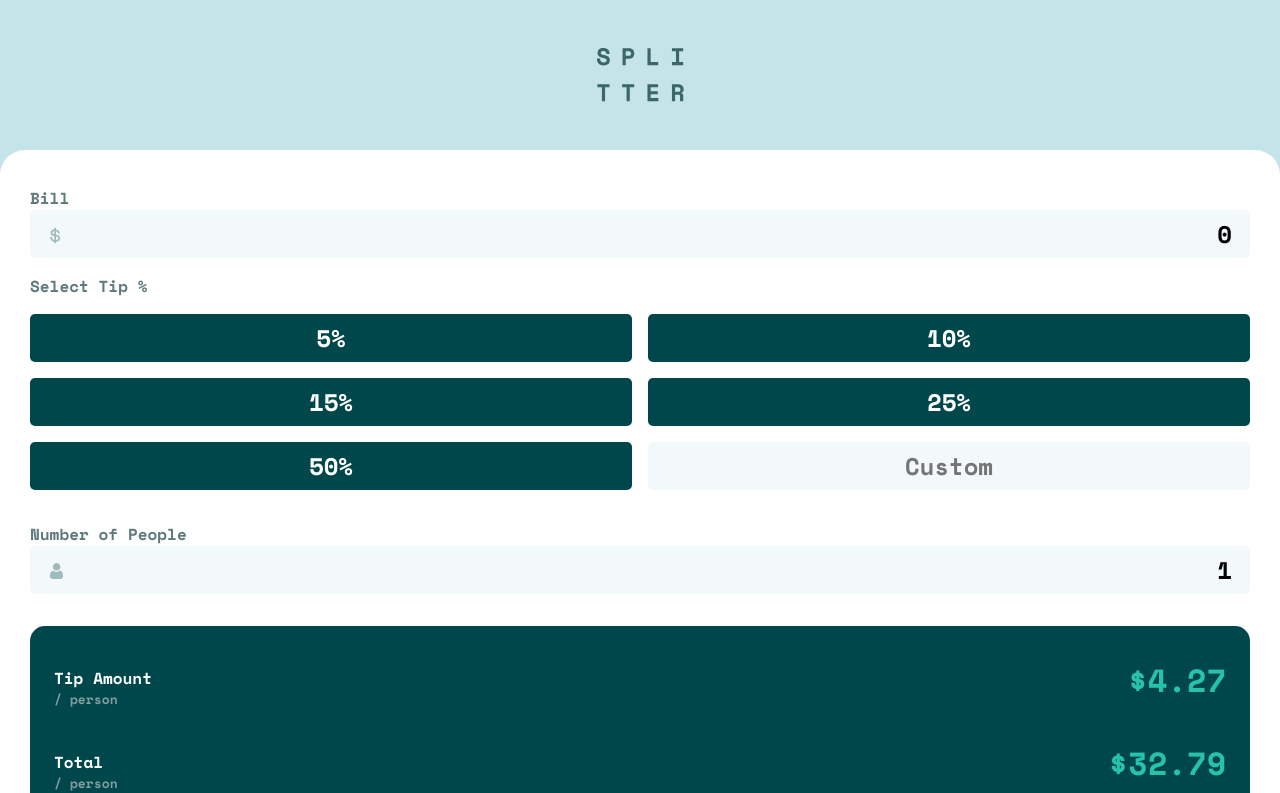
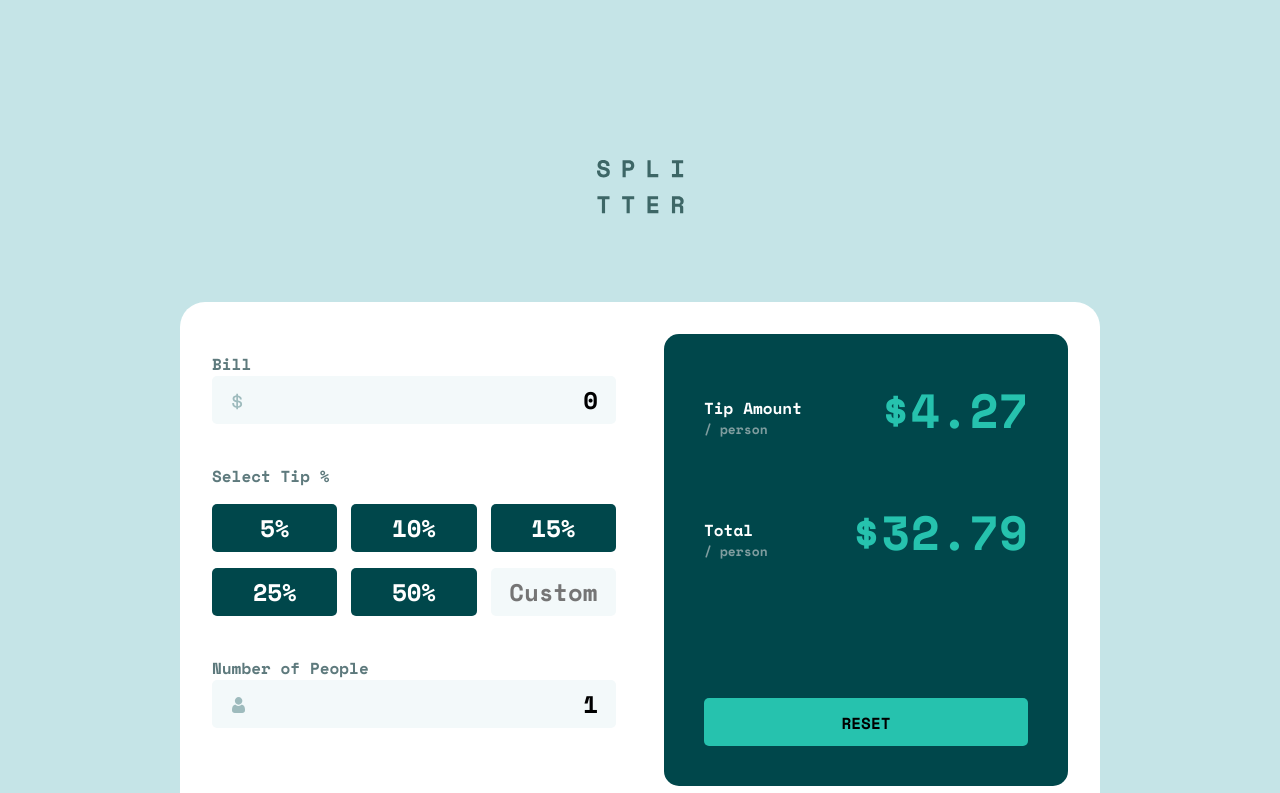
Before and after one commit to florianstancioiu/tip-calculator-app-2, a React (Vite) app: page / in a window 1280 px wide. Shown: the top 793 px of the page. Built offline with nearby package versions, Linux system fonts and the light colour scheme.

Commit message:
feat: desktop styling

```diff
--- a/src/components/Calculator.module.css
+++ b/src/components/Calculator.module.css
@@ -3,3 +3,15 @@
   padding: 3.6rem 3rem;
   border-radius: 25px;
 }
+
+@media screen and (min-width: 920px) {
+  .wrapper {
+    max-width: 920px;
+    margin: 0 auto 24rem;
+    display: grid;
+    grid-template-columns: 1fr 1fr;
+    gap: 4.8rem;
+    padding: 3.2rem;
+    align-items: center;
+  }
+}
--- a/src/components/Calculator.tsx
+++ b/src/components/Calculator.tsx
@@ -8,10 +8,14 @@ import TipTotal from './TipTotal';
 const Calculator = () => {
   return (
     <main className={classes.wrapper}>
-      <Bill />
-      <SelectTip />
-      <NumberOfPeople />
-      <TipTotal />
+      <div className={classes['left-inner-wrapper']}>
+        <Bill />
+        <SelectTip />
+        <NumberOfPeople />
+      </div>
+      <div className={classes['right-inner-wrapper']}>
+        <TipTotal />
+      </div>
     </main>
   );
 };
--- a/src/components/Header.module.css
+++ b/src/components/Header.module.css
@@ -6,3 +6,9 @@
   display: block;
   margin: 0 auto;
 }
+
+@media screen and (min-width: 920px) {
+  .logo-wrapper {
+    margin: 16rem 0 8.8rem;
+  }
+}
--- a/src/components/SelectTip.module.css
+++ b/src/components/SelectTip.module.css
@@ -34,3 +34,12 @@
   font-weight: 700;
   text-align: center;
 }
+
+@media screen and (min-width: 920px) {
+  .tip-percentages-wrapper {
+    grid-template-columns: 1fr 1fr 1fr;
+    column-gap: 1.4rem;
+    row-gap: 1.6rem;
+    margin-bottom: 4rem;
+  }
+}
--- a/src/components/TipTotal.module.css
+++ b/src/components/TipTotal.module.css
@@ -5,3 +5,14 @@
   border-radius: 15px;
   color: var(--color-2);
 }
+
+@media screen and (min-width: 920px) {
+  .wrapper {
+    margin-top: 0;
+    padding: 4rem;
+  }
+
+  .wrapper button {
+    margin-top: 13rem;
+  }
+}
--- a/src/components/UI/Input.module.css
+++ b/src/components/UI/Input.module.css
@@ -25,3 +25,9 @@
   margin-bottom: 6px;
   color: var(--color-5);
 }
+
+@media screen and (min-width: 920px) {
+  .wrapper {
+    margin-bottom: 4rem;
+  }
+}
--- a/src/components/UI/TipValue.module.css
+++ b/src/components/UI/TipValue.module.css
@@ -20,3 +20,13 @@
   font-size: 3.2rem;
   color: var(--color-6);
 }
+
+@media screen and (min-width: 920px) {
+  .wrapper {
+    margin-bottom: 5rem;
+  }
+
+  .value {
+    font-size: 4.8rem;
+  }
+}
```
